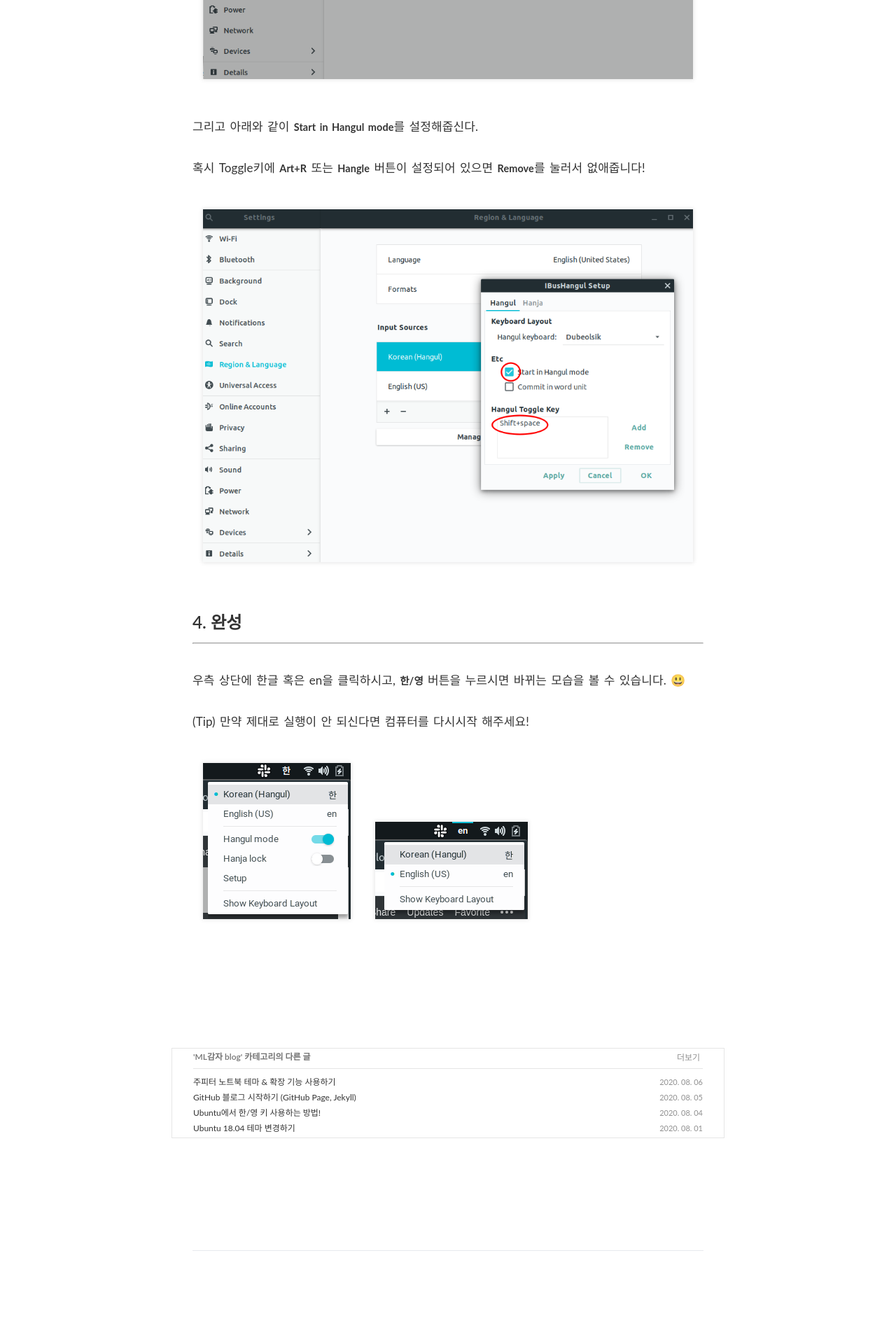
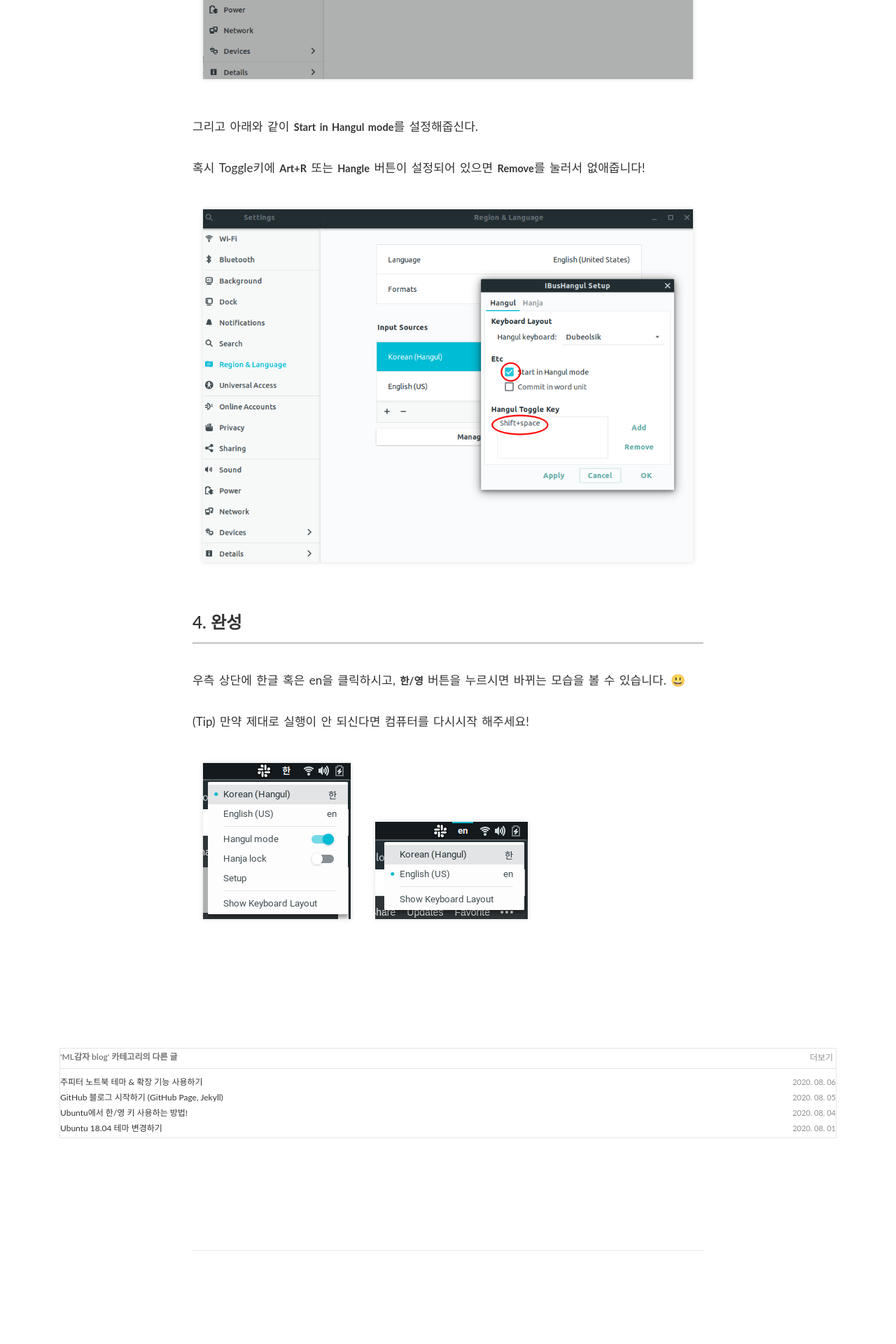
Before and after one commit to PEBpung/PEBpung.github.io, a Jekyll site: the page built from _posts/2020-08-04-ubuntu-hangle-setting.md, in a window 1280 px wide. Shown: the part 4480-6400 px from the top of the page at 70% size. Built offline with Jekyll 4.4.1, drawn with Linux system fonts in a browser that asks for light colours; nearby versions of some CDN libraries; some web fonts are replaced; comment, search, counter and statistics services are not loaded.

Commit message:
[Add] more post

```diff
--- a/_sass/layouts/_post.scss
+++ b/_sass/layouts/_post.scss
@@ -66,7 +66,6 @@
 }
 
 .more-posts {
-    @extend %page-padding;
     border: 1px solid #E5E5E5;
     @media (max-width: 991px) {
       margin: 10%;
```
